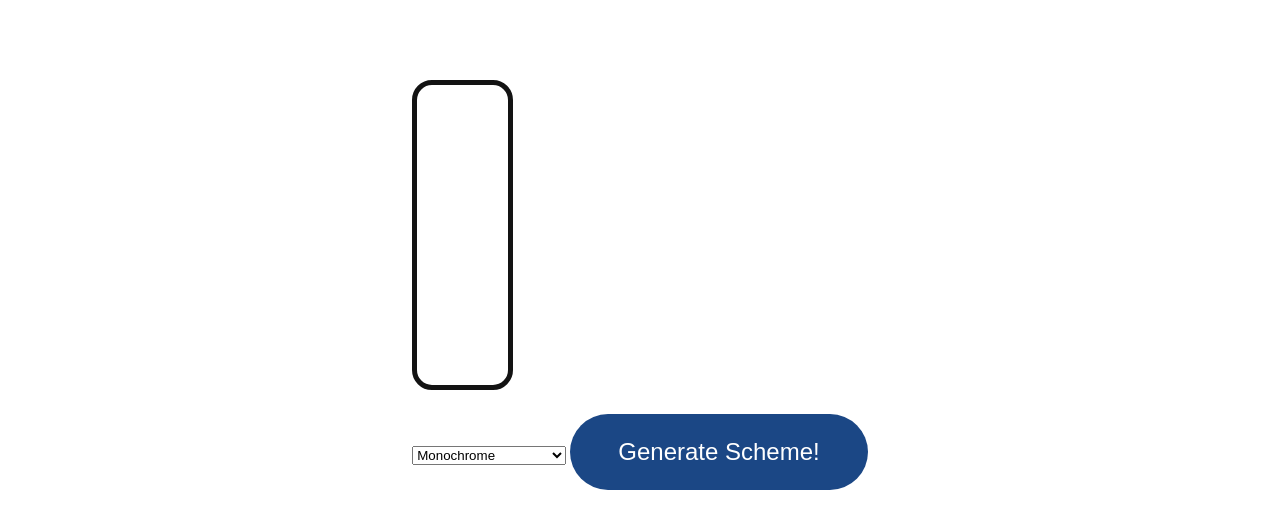
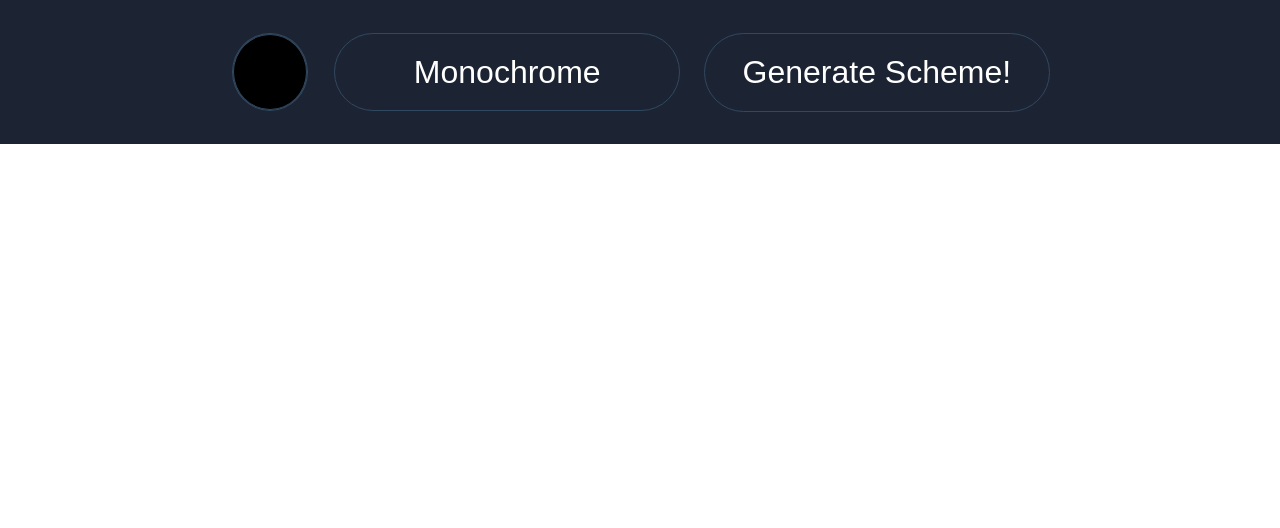
Before and after one commit to byrnese99/shadester, a plain HTML site: page index.html in a window 1280 px wide. Drawn offline with Linux system fonts and the light colour scheme; a web font is replaced by a local one.

Commit message:
update: style top section and elements
Style the color input, color scheme selector and color scheme generator button in the top section of the app.

```diff
--- a/index.html
+++ b/index.html
@@ -4,11 +4,14 @@
         <meta charset="UTF-8">
         <meta name="viewport" content="width=device-width, initial-scale=1.0">
         <title>Shadester: Generate the color scheme perfect for your project!</title>
+        <link rel="preconnect" href="https://fonts.googleapis.com">
+        <link rel="preconnect" href="https://fonts.gstatic.com" crossorigin>
+        <link href="https://fonts.googleapis.com/css2?family=Bowlby+One+SC&family=Dela+Gothic+One&family=MuseoModerno:ital,wght@0,100..900;1,100..900&family=Trispace:wght@100..800&display=swap" rel="stylesheet">
         <link rel="stylesheet" href="styles.css">
     </head>
     <body>
         <section class="top-section">
-            <div class="color-box" id="color-box"></div>
+            <span class="color-container"><input type="color" id="color-box"></span>
             <select name="scheme-types" id="scheme-types">
                 <option value="monochrome">Monochrome</option>
                 <option value="monochrome-dark">Monochrome-Dark</option>
--- a/styles.css
+++ b/styles.css
@@ -1,3 +1,7 @@
+* {
+    box-sizing: border-box;
+}
+
 body {
     margin: 0;
     padding: 0;
@@ -5,22 +9,63 @@ body {
     flex-direction: column;
     justify-content: center;
     align-items: center;
+    font-family: "Trispace", sans-serif;
 }
 
-.color-box {
-    border: 5px solid #131313;
-    width: 20%;
-    height: 300px;
-    border-radius: 20px;
-    margin-top: 5em;
+.color-container {
+    display: flex;
+    justify-content: center;
+    align-items: center;
+}
+
+#color-box {
+    -webkit-appearance: none;
+    -moz-appearance: none;
+    width: 80px;
+    height: 80px;
+    appearance: none;
+    background-color: transparent;
+    border: none;
+}
+
+#color-box::-webkit-color-swatch, #color-box::-webkit-color-swatch-wrapper {
+    border: 1px solid #314960;
+    border-radius: 50%;
+    padding: 0;
+}
+
+#scheme-types {
+    width: 30%;
+    -moz-appearance: none;
+    -webkit-appearance: none;
+    appearance: none;
+    outline: none;
+    text-align: center;
 }
 
 button {
-    margin-top: 1em;
-    padding:  1em 2em;
-    font-size: 1.5em;
-    background-color: #1b4785;
-    color: #fff;
+    width: 30%;
+}
+
+#scheme-types, button {
+    font-family: "Trispace", sans-serif;
+    font-weight: 100;
+    padding: 20px;
+    border: 1px solid #314960;
+    color: #ffffff;
+    background-color: #1c2333;
+    font-size: 2em;
     border-radius: 50px;
-    border: none;
 }
+
+
+
+.top-section {
+    display: flex;
+    justify-content: center;
+    align-items: center;
+    width: 100%;
+    padding: 2em 4em;
+    gap: 1.5em;
+    background-color: #1c2333;
+}
```
